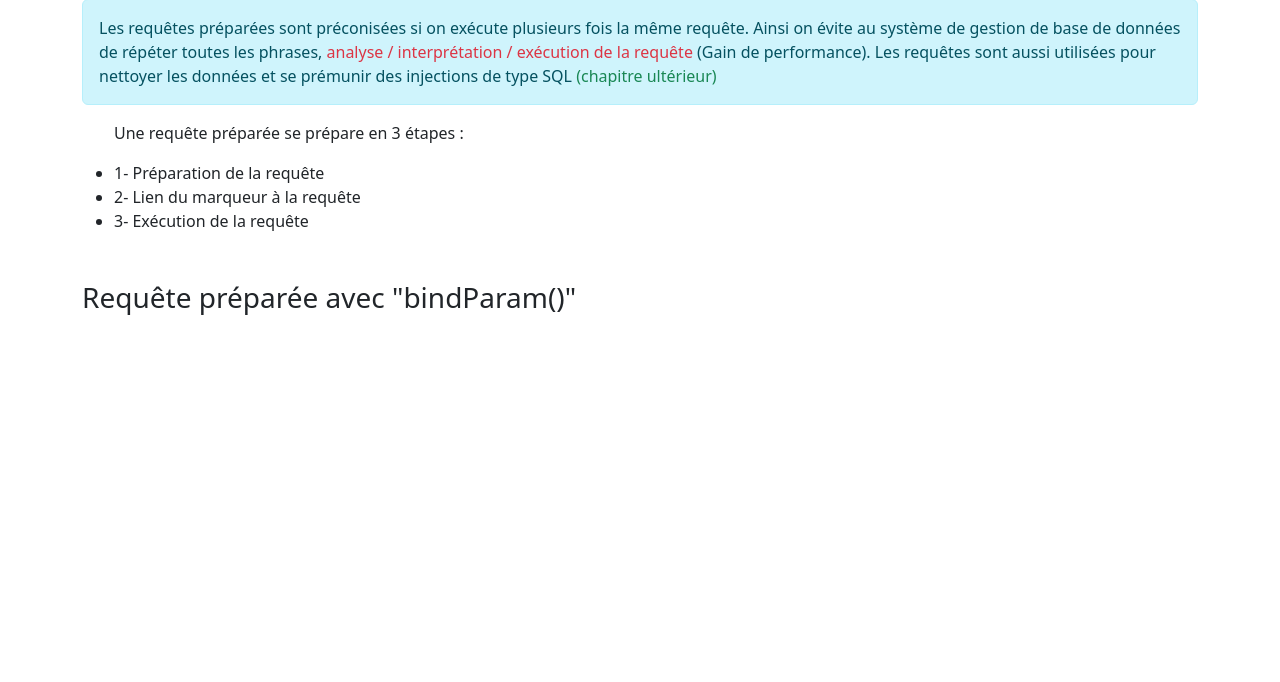
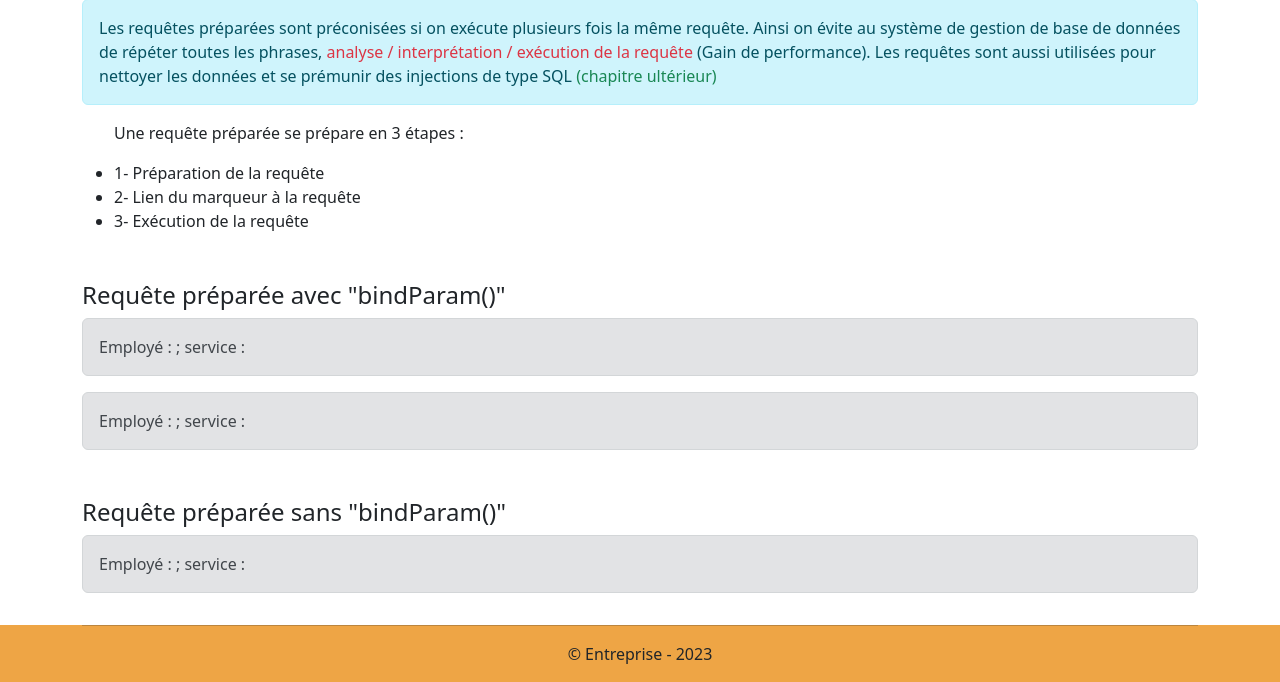
Before and after one commit to RedYro/PHP, a PHP site: page / in a window 1280 px wide. Shown: the part 5409-6091 px from the top of the page. Before the commit the page ends 5724 px from the top, so only its background shows below. Run offline with PHP 8.4, Linux system fonts and the light colour scheme; tables that the repository leaves empty or names only in its code hold one stand-in row (values such as "Sample post").

Commit message:
Updates PHP cours

```diff
--- a/02_crud_entreprise/index.php
+++ b/02_crud_entreprise/index.php
@@ -532,14 +532,70 @@
             <li>2- Lien du marqueur à la requête</li>
             <li>3- Exécution de la requête</li>
         </ul>
-        <h3 class="mt-5">Requête préparée avec "bindParam()"</h3>
+        <h4 class="mt-5">Requête préparée avec "bindParam()"</h4>
         <?php
+            // 1- Préparation de la requête :
+                $request = $pdo->prepare("SELECT * FROM employes WHERE prenom = :prenom");
+                // "prepare()" est une méthode qui permet de préparer la requête sans l'exécuter; contient un marqueur : $prenom => vide (en attente d'une valeur)
+                // $request est à cette ligne un objet PDOStatement
 
+            // 2- Liaison du marqueur à la variable :
+                $prenom = 'Damien';
+                $request->bindParam(':prenom', $prenom); // "bindParam()" permet de lier le marqueur à la variable $prenom, cette méthode ne reçoit qu'une variable, impossible d'y mettre une valeur fixe comme par exemple "Damien"
+                // exemple : // $request->bindParam(':prenom', 'Damien'); // => impossible
+                // Si on veut lier le marqueur à une valeur fixe, alors il faut utiliser la méthode "bindValue()"
+                // exemple : // $request->bindValue(':prenom', 'Damien');
+
+            // 3- Exécution de la requête :
+                $request->execute(); // "execute()" permet d'exécuter toute la requête préparée avec "prepare()"
+                $employe = $request->fetch();
+                // debug($employe);
+                echo "<p class=\"alert alert-secondary\">Employé : {$employe['prenom']} ; service : {$employe['service']}</p>";
+
+            // Façon différente de déclarer des marqueurs dans une requête préparée avec "bindParam()" //
+                $request = $pdo->prepare("SELECT * FROM employes WHERE prenom = ? AND service = ?");
+                $prenom = 'Celine';
+                $service = 'commercial';
+                $request->bindParam(1,$prenom);
+                $request->bindParam(2,$service);
+                $request->execute();
+                $employe = $request->fetch();
+                // debug($employe);
+                echo "<p class=\"alert alert-secondary\">Employé : {$employe['prenom']} ; service : {$employe['service']}</p>";
+        ?>
+        <h4 class="mt-5">Requête préparée sans "bindParam()"</h4>
+        <?php
+            $request = $pdo->prepare("SELECT * FROM employes WHERE prenom = :prenom AND nom = :nom"); // Préparation de la requête
+            $request->execute(array("prenom" => "Julien", "nom" => "Cottet")); // Sans passer par "bindParam()" on peut associer les marqueurs à leurs valeurs directement dans un tableau passé en argument de "execute()"
+            $employe = $request->fetch();
+            echo "<p class=\"alert alert-secondary\">Employé : {$employe['prenom']} ; service : {$employe['service']}</p>";
+
+            // Autre façon de déclraer des marqueurs dans une requête préparée sans "bindParam()" //
+            $request = $pdo->prepare("SELECT * FROM employes  WHERE sexe = ? AND service = ?");
+            $genre = "f";
+            $service = "commercial";
+            $request->execute(array($genre, $service));
+            echo "<table class=\"table table-secondary table-bordered\">";
+            while($employe = $request->fetch()){
+                echo "<tr>";
+                foreach($employe as $key => $values){
+                    echo "<td>$values</td>";
+                }
+                echo "</tr>";
+            }
+            echo "</table>";
         ?>
 
     </main>
-    <footer>
-
+    <footer style="background-color : #EEA545;">
+        <div class="container">
+            <hr>
+            <div class="row text-center">
+                <div class="col-sm-12">
+                    <p>&copy; Entreprise - <?=date('Y')?></p>
+                </div>
+            </div>
+        </div>
     </footer>
     <script src="https://cdn.jsdelivr.net/npm/@popperjs/core@2.11.6/dist/umd/popper.min.js" integrity="sha384-oBqDVmMz9ATKxIep9tiCxS/Z9fNfEXiDAYTujMAeBAsjFuCZSmKbSSUnQlmh/jp3" crossorigin="anonymous"></script>
     <script src="https://cdn.jsdelivr.net/npm/bootstrap@5.2.1/dist/js/bootstrap.min.js"integrity="sha384-7VPbUDkoPSGFnVtYi0QogXtr74QeVeeIs99Qfg5YCF+TidwNdjvaKZX19NZ/e6oz" crossorigin="anonymous"></script>
```
